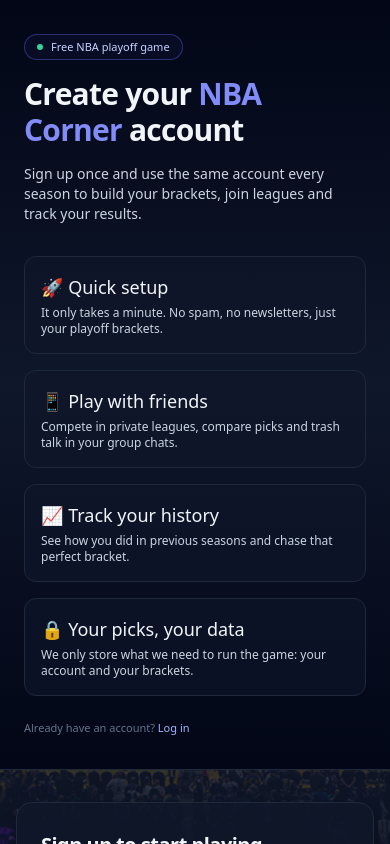
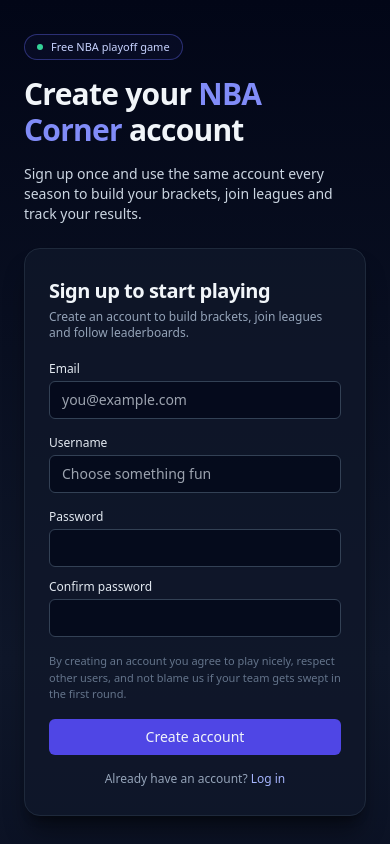
Before and after one commit to Faint91/NBACornerFrontend, a React (Vite) app: page /register in a window 390 px wide. Shown: the top 844 px of the page. Built offline with nearby package versions, Linux system fonts and the light colour scheme; no server answers.

Commit message:
second try to reorder login and register screen 6

```diff
--- a/src/pages/RegisterPage.tsx
+++ b/src/pages/RegisterPage.tsx
@@ -75,6 +75,110 @@
           </p>
         </div>
 
+        {/* Mobile register panel (between hero text and feature cards) */}
+        <div className="mt-6 lg:hidden">
+          <div className="w-full max-w-md mx-auto rounded-2xl border border-slate-800 bg-slate-900/80 px-6 py-7 shadow-xl shadow-black/40">
+            <div className="mb-5">
+              <h2 className="text-xl font-semibold tracking-tight">
+                Sign up to start playing
+              </h2>
+              <p className="mt-1 text-xs text-slate-400">
+                Create an account to build brackets, join leagues and follow
+                leaderboards.
+              </p>
+            </div>
+
+            {status && (
+              <div className="mb-4 rounded-md border border-slate-700 bg-slate-900/80 px-3 py-2 text-xs text-slate-100">
+                {status}
+              </div>
+            )}
+
+            <form onSubmit={handleSubmit} className="space-y-4">
+              <div>
+                <label className="block text-xs font-medium text-slate-200 mb-1">
+                  Email
+                </label>
+                <input
+                  type="email"
+                  className="w-full rounded-md border border-slate-700 bg-slate-950/70 px-3 py-2 text-sm outline-none focus:ring-2 focus:ring-indigo-500"
+                  value={email}
+                  onChange={(e) => setEmail(e.target.value)}
+                  placeholder="you@example.com"
+                  required
+                />
+              </div>
+
+              <div>
+                <label className="block text-xs font-medium text-slate-200 mb-1">
+                  Username
+                </label>
+                <input
+                  type="text"
+                  className="w-full rounded-md border border-slate-700 bg-slate-950/70 px-3 py-2 text-sm outline-none focus:ring-2 focus:ring-indigo-500"
+                  value={username}
+                  onChange={(e) => setUsername(e.target.value)}
+                  placeholder="Choose something fun"
+                  required
+                />
+              </div>
+
+              <div className="grid grid-cols-1 sm:grid-cols-2 gap-3">
+                <div>
+                  <label className="block text-xs font-medium text-slate-200 mb-1">
+                    Password
+                  </label>
+                  <input
+                    type="password"
+                    className="w-full rounded-md border border-slate-700 bg-slate-950/70 px-3 py-2 text-sm outline-none focus:ring-2 focus:ring-indigo-500"
+                    value={password}
+                    onChange={(e) => setPassword(e.target.value)}
+                    required
+                  />
+                </div>
+                <div>
+                  <label className="block text-xs font-medium text-slate-200 mb-1">
+                    Confirm password
+                  </label>
+                  <input
+                    type="password"
+                    className="w-full rounded-md border border-slate-700 bg-slate-950/70 px-3 py-2 text-sm outline-none focus:ring-2 focus:ring-indigo-500"
+                    value={passwordConfirm}
+                    onChange={(e) => setPasswordConfirm(e.target.value)}
+                    required
+                  />
+                </div>
+              </div>
+
+              <p className="text-[11px] text-slate-500">
+                By creating an account you agree to play nicely, respect other
+                users, and not blame us if your team gets swept in the first
+                round.
+              </p>
+
+              <button
+                type="submit"
+                disabled={loading}
+                className="mt-2 w-full rounded-md bg-indigo-600 py-2 text-sm font-medium hover:bg-indigo-500 disabled:opacity-60"
+              >
+                {loading ? "Creating account..." : "Create account"}
+              </button>
+            </form>
+
+            <p className="mt-4 text-center text-xs text-slate-400">
+              Already have an account?{" "}
+              <button
+                type="button"
+                onClick={() => navigate("/login")}
+                className="text-indigo-300 hover:underline"
+              >
+                Log in
+              </button>
+            </p>
+          </div>
+        </div>
+
+        {/* Feature cards */}
         <div className="mt-8 grid grid-cols-1 sm:grid-cols-2 gap-4 max-w-xl text-sm">
           <div className="rounded-xl border border-slate-800 bg-slate-900/60 p-4">
             <div className="text-lg mb-1">🚀 Quick setup</div>
@@ -105,21 +209,10 @@
             </p>
           </div>
         </div>
-
-        <p className="mt-6 text-[11px] text-slate-500">
-          Already have an account?{" "}
-          <button
-            type="button"
-            onClick={() => navigate("/login")}
-            className="text-indigo-300 hover:underline"
-          >
-            Log in
-          </button>
-        </p>
       </div>
 
-      {/* Right auth form panel */}
-      <div className="order-2 lg:order-2 flex-1 flex items-center justify-center px-4 py-8 lg:px-8 lg:py-12">
+      {/* Right auth form panel - desktop only */}
+      <div className="order-2 lg:order-2 hidden lg:flex flex-1 items-center justify-center px-4 py-8 lg:px-8 lg:py-12">
         <div className="w-full max-w-md rounded-2xl border border-slate-800 bg-slate-900/80 px-6 py-7 shadow-xl shadow-black/40">
           <div className="mb-5">
             <h2 className="text-xl font-semibold tracking-tight">
@@ -207,6 +300,17 @@
               {loading ? "Creating account..." : "Create account"}
             </button>
           </form>
+
+          <p className="mt-4 text-center text-xs text-slate-400">
+            Already have an account?{" "}
+            <button
+              type="button"
+              onClick={() => navigate("/login")}
+              className="text-indigo-300 hover:underline"
+            >
+              Log in
+            </button>
+          </p>
         </div>
       </div>
     </div>
```
